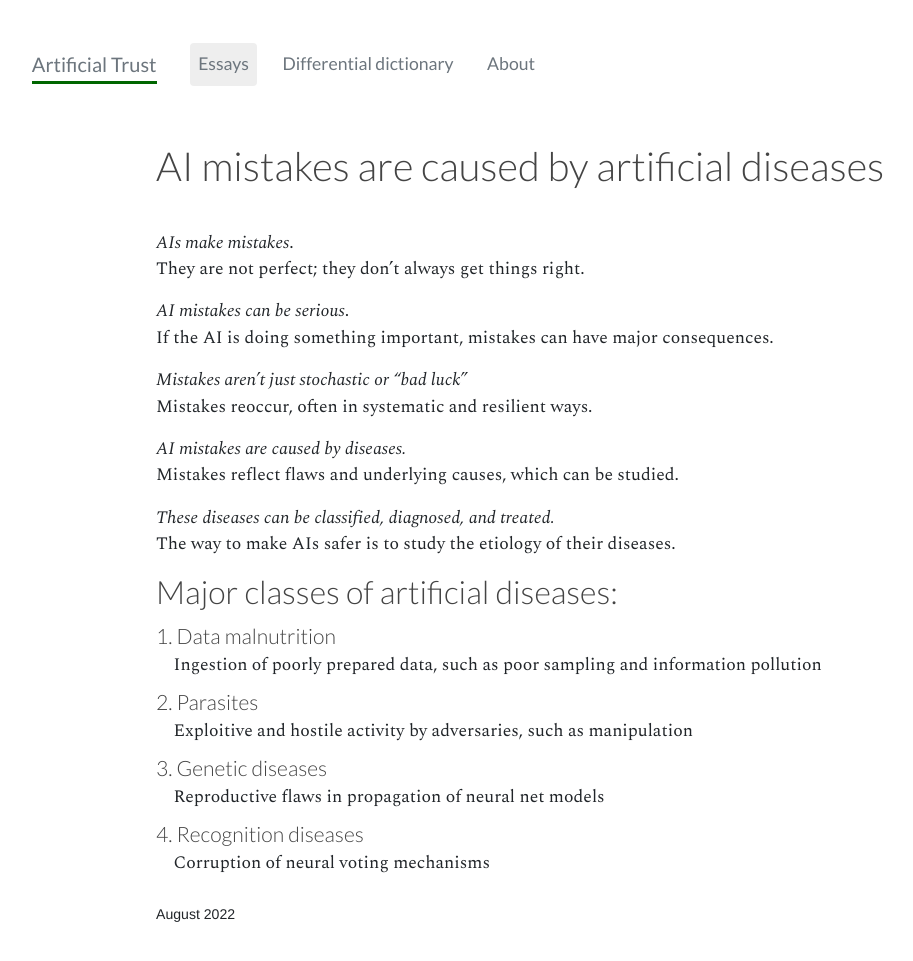
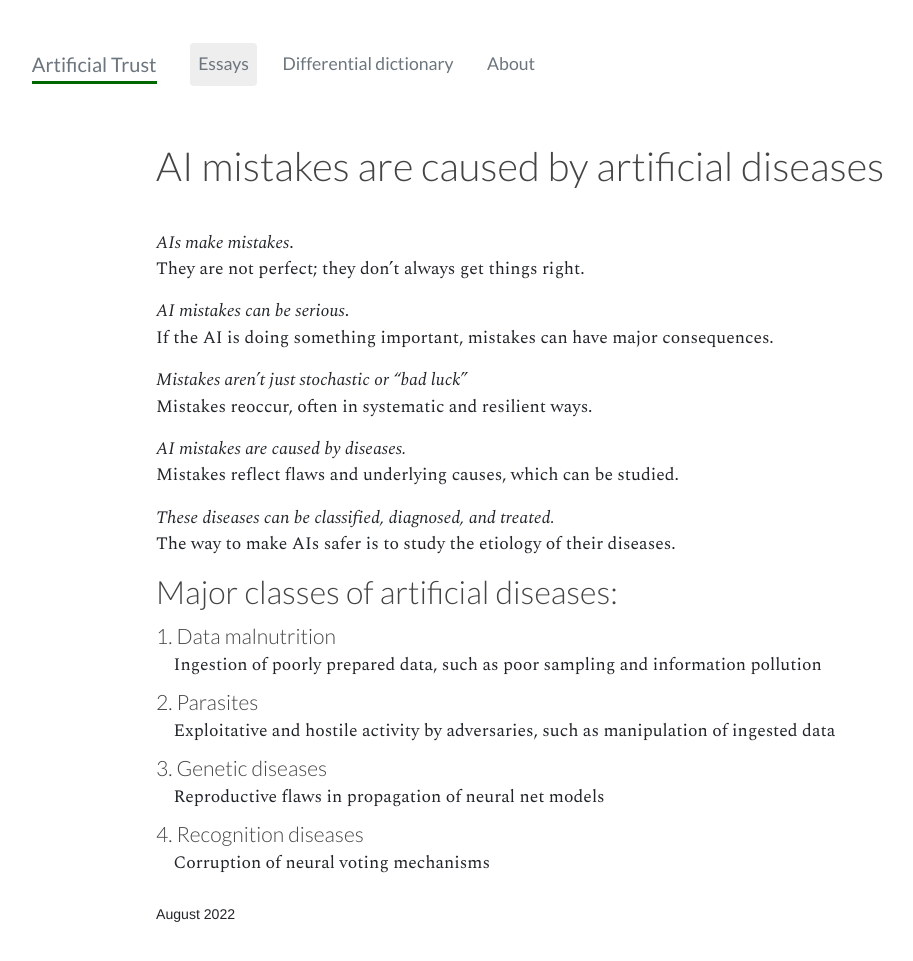
Before and after one commit to straz/artificialtrust, a Jekyll site: the page built from _articles/mistakes.md, in a window 1280 px wide. Shown: the whole page, without its empty margins (21-934 px from the left). Built offline with Jekyll 4.4.1, drawn with Linux system fonts in a browser that asks for light colours.

Commit message:
update mistakes

```diff
--- a/_articles/mistakes.md
+++ b/_articles/mistakes.md
@@ -30,7 +30,7 @@ The way to make AIs safer is to study the etiology of their diseases.
 <dd>Ingestion of poorly prepared data, such as poor sampling and information pollution</dd>
 
 <dt>2. Parasites</dt>
-<dd>Exploitive and hostile activity by adversaries, such as manipulation</dd>
+<dd>Exploitative and hostile activity by adversaries, such as manipulation of ingested data</dd>
 
 <dt>3. Genetic diseases</dt>
 <dd>Reproductive flaws in propagation of neural net models</dd>
```
